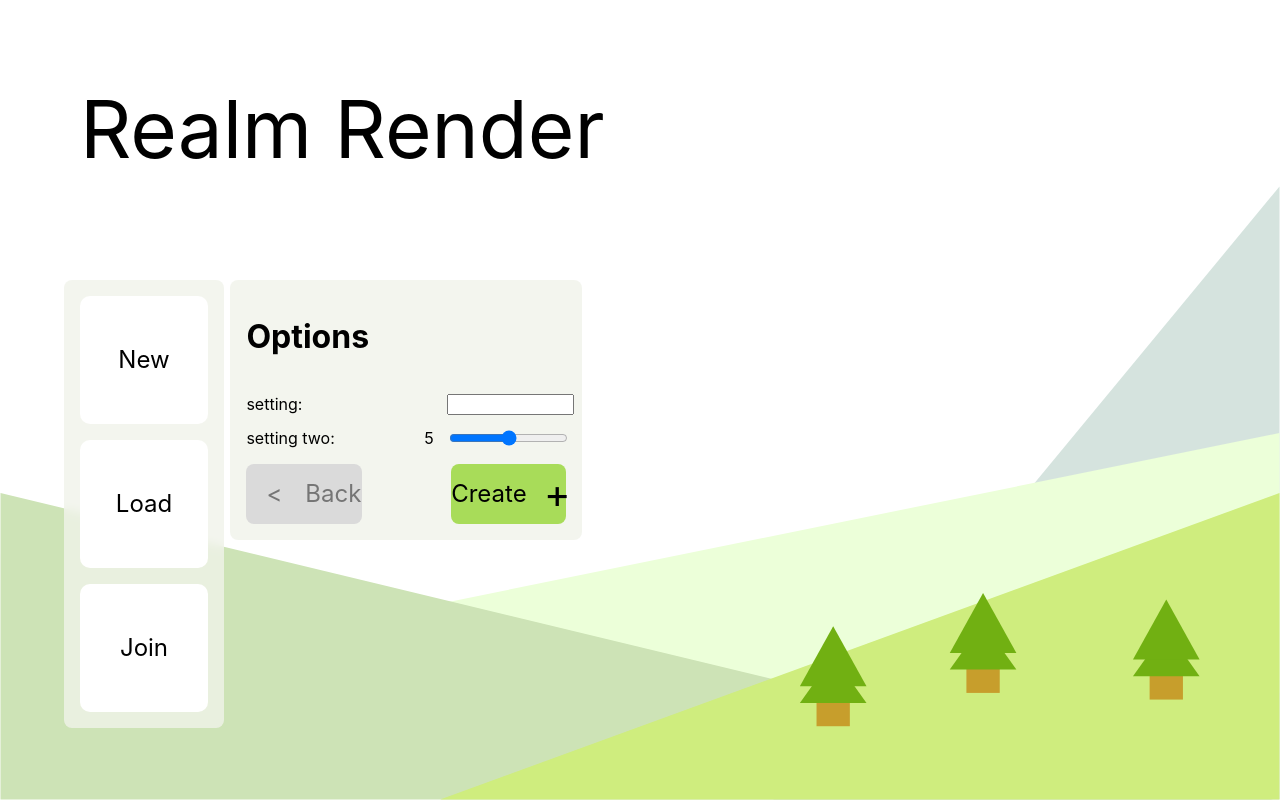
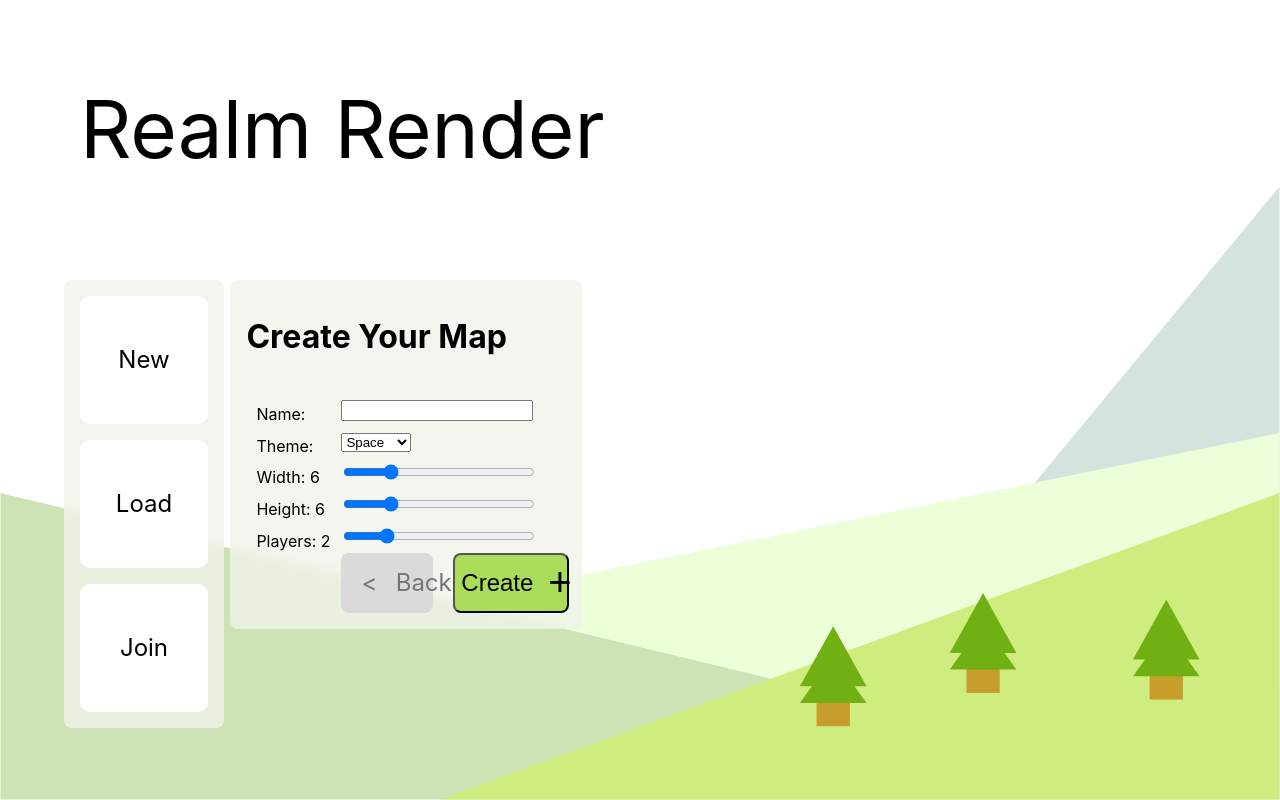
Before and after one commit to WilliamWFK/RealmRender, a React (Create React App) app in the folder software/realm-render/: page / in a window 1280 px wide. Both pictures are taken after a click on the element "New". Built offline with nearby package versions, Linux system fonts and the light colour scheme.

Commit message:
fix(software): add all changes from previous branch

```diff
--- a/software/realm-render/src/App.js
+++ b/software/realm-render/src/App.js
@@ -5,6 +5,7 @@ import {BrowserRouter as Router, Routes, Route}
 import Home from './pages';
 import MapEditor from './pages/mapEditor';
 import Join from './pages/join';
+import CreateMap from './pages/createMap';
 
 /**
  * Main function to return App component.
@@ -18,6 +19,7 @@ function App() {
         <Route path='/mapEditor' element={<MapEditor />} />
         <Route path='/index' element={<Home />} />
         <Route path='/join' element={<Join />} />
+        <Route path='/createMap' element={<CreateMap />} />
       </Routes>
     </Router>
   );
--- /dev/null
+++ b/software/realm-render/src/pages/createMap.js
@@ -0,0 +1,17 @@
+import React from "react";
+import { useLocation } from 'react-router-dom';
+
+
+const CreateMap = () => {
+
+    const location = useLocation();
+    const { state } = location;
+
+    return (
+        <div className="CreateMap">
+            <h1>Create Map Here with Received Data</h1>
+            <div>{location.state.name}</div>
+        </div>
+      );
+};
+export default CreateMap;
--- a/software/realm-render/src/pages/index.js
+++ b/software/realm-render/src/pages/index.js
@@ -1,11 +1,28 @@
 // HOME PAGE index.js file
 import React, { useState } from 'react';
-import { Link } from 'react-router-dom';
+import { Link, useNavigate } from 'react-router-dom';
 import background from '../indexBackground.svg';
 
 const Home = () => {
   const [menumode, setMenumode] = useState(0);
-  const [sliderValue, setValue] = useState(5); // example setting
+  //const [sliderValue, setValue] = useState(5); // example setting
+
+  const [formData, setFormData] = useState({name: "",width: 6,height: 6, players: 2, theme: "Space"});
+
+  const handleChange = (event) => {
+      const { name, value } = event.target;
+      setFormData((prevFormData) => ({ ...prevFormData, [name]: value }));
+  };
+
+  const navigate = useNavigate();
+
+  const handleSubmit = (event) => {
+      event.preventDefault();
+      alert(`Name: ${formData.name}, Email: ${formData.width}, Message: ${formData.height}, Players: ${formData.players}, Theme: ${formData.theme}`
+      );
+
+      navigate("/createMap", {state: {name: formData.name, width: formData.width, height: formData.height, players: formData.players, theme: formData.theme}});
+  }
 
   function menuContents() {
     if (menumode === 0) {
@@ -20,20 +37,53 @@ const Home = () => {
       return (
         <div>
           <div class="menuBackdrop createForm">
-            <h1>Options</h1>
+            <h1>Create Your Map</h1>
             <div class="settingForm">
               {/* example settings */}
-              <div>setting:</div>
+              {/*<div>setting:</div>
               <input type="text" id="setting1" name="setting1"></input>
               <div>setting two:</div>
               <label for="setting2">{sliderValue}</label>
               <input type="range" min="0" max="10" value={sliderValue} onInput={(e) => setValue(e.target.value)} id="setting2" name="setting2"></input>
+              */}
               {/* example settings end */}
+              <form onSubmit={handleSubmit}>
+                <div class = "formInput">
+                  <label htmlFor="name">Name:</label>
+                  <input type="text" id="name" name="name" value={formData.name} onChange={handleChange}/>
+                </div>
+                {/* Create a dropdown to select theme*/}
+                <div class = "formInput">
+                  <label htmlFor="theme">Theme:</label>
+                  <select id="theme" name="theme" value={formData.theme} onChange={handleChange}>
+                    <option value="Space">Space</option>
+                    <option value="Fantasy">Fantasy</option>
+                  </select>
+                </div>
+
+                <div class="formInput">
+                  <label htmlFor="width">Width: {formData.width}</label>
+                  <input type="range" min="2" max="20" step="2" defaultValue={formData.width} onChange={(e) =>setFormData({ ...formData, width: parseInt(e.target.value) })} id="width" name="width"></input>
+                </div>
+                <div class="formInput">
+                  <label htmlFor="height">Height: {formData.height}</label>
+                  <input type="range" min="2" max="20" step="2" defaultValue={formData.height} onChange={(e) =>setFormData({ ...formData, height: parseInt(e.target.value) })} id="height" name="height"></input>
+                </div>
+                {/* Create a slider to select 1-6 players*/}
+                <div class="formInput">
+                  <label htmlFor="players">Players: {formData.players}</label>
+                  <input type="range" min="1" max="6" defaultValue={formData.players} onChange={(e) =>setFormData({ ...formData, players: parseInt(e.target.value) })} id="players" name="players"></input>
+                </div>
+
+
+
+                <div class="navButtons">
+                  <div class="backButton" onClick={() => { setMenumode(0) }}><p class="caret">&lt;</p><p class="text">Back</p></div>
+                  <button type="submit" class="createButton"><p class="text">Create</p><p class="plus">+</p></button>
+                </div>
+              </form>
             </div>
-            <div class="navButtons">
-              <div class="backButton" onClick={() => { setMenumode(0) }}><p class="caret">&lt;</p><p class="text">Back</p></div>
-              <Link to="/mapEditor" class="linkitem"><div class="createButton"><p class="text">Create</p><p class="plus">+</p></div></Link>
-            </div>
+
           </div>
           <div class="menuBackdrop mainMenu">
             <div onClick={() => { setMenumode(1) }} class="menuButtonItem"><p>New</p></div>
--- a/software/realm-render/src/styles/App.css
+++ b/software/realm-render/src/styles/App.css
@@ -63,30 +63,33 @@
 }
 
 .settingForm {
-  display: grid;
   column-gap: 1vw;
   row-gap: 1vw;
 }
 
-.settingForm>div {
-  grid-column-start: 1;
-  grid-column-end: 2;
+.settingForm .formInput {
+  width: 100%;
+  padding: 5px;
 }
 
-.settingForm>label {
-  grid-column-start: 8;
-  grid-column-end: 9;
+.settingForm label {
+  padding: 5px;
+  width: 25%;
+  float: left;
 }
 
-.settingForm>input {
-  grid-column-start: 9;
-  grid-column-end: 10;
-  width: 100%;
+.settingForm input {
+  box-sizing: border-box;
+  width: 60%;
 }
 
 .navButtons {
   display: flex;
   justify-content: space-between;
+}
+
+.navButtons button {
+  cursor: pointer;
 }
 
 .linkitem {
@@ -104,15 +107,16 @@
   display: flex;
   align-items: center;
   cursor: pointer;
+  margin-right: 10px; /* Add margin to separate from Create button */
 }
 
-.backButton>.caret {
+.backButton > .caret {
   aspect-ratio: 1;
   text-align: center;
   padding-left: 20px;
 }
 
-.backButton>.text {
+.backButton > .text {
   flex-grow: 1;
   text-align: left;
   padding-left: 20%;
@@ -128,21 +132,21 @@
   font-size: 24px;
   display: flex;
   align-items: center;
+  margin-left: 10px; /* Add margin to separate from Back button */
 }
 
-.createButton>.plus {
+.createButton > .plus {
   aspect-ratio: 1;
   text-align: center;
   padding-right: 20px;
   font-size: 40px;
 }
 
-.createButton>.text {
+.createButton > .text {
   flex-grow: 1;
   text-align: right;
   padding-right: 15%;
 }
-
 .custom-background {
   position: absolute;
   bottom: 0;
```
